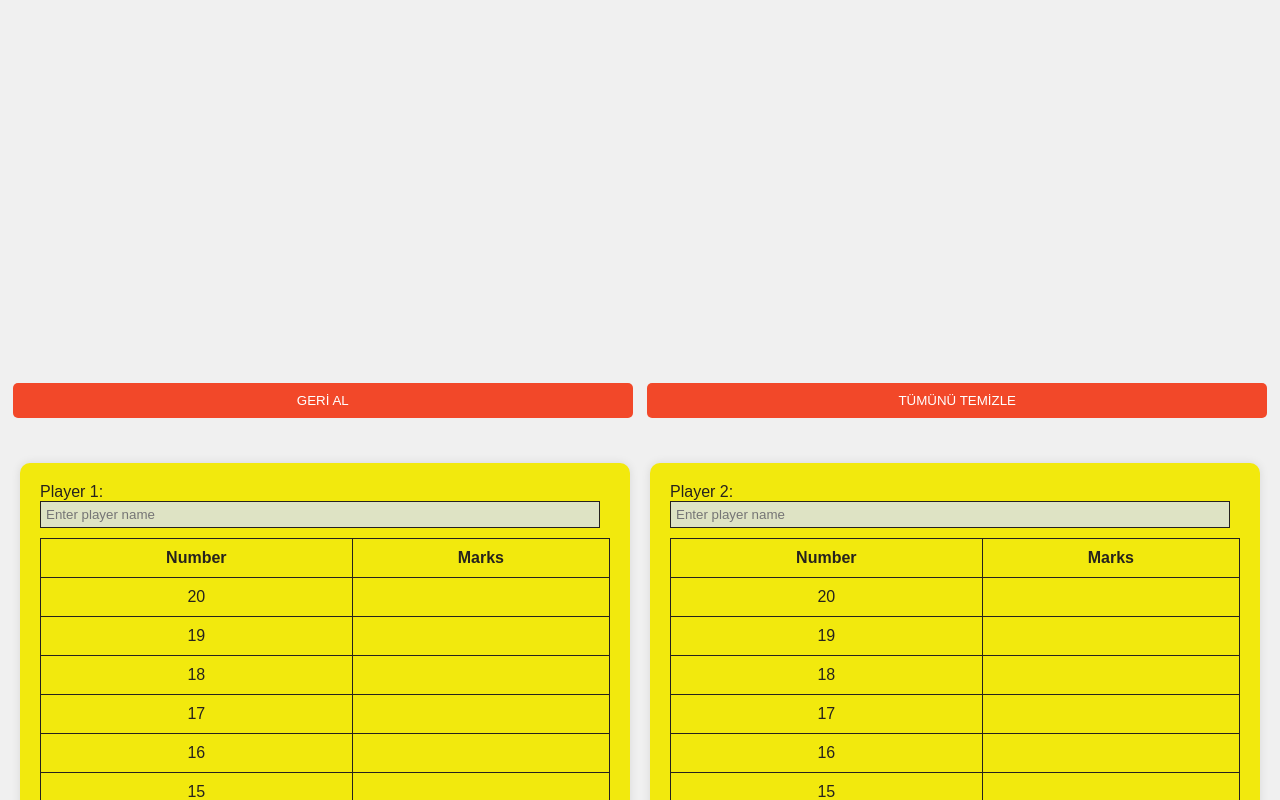
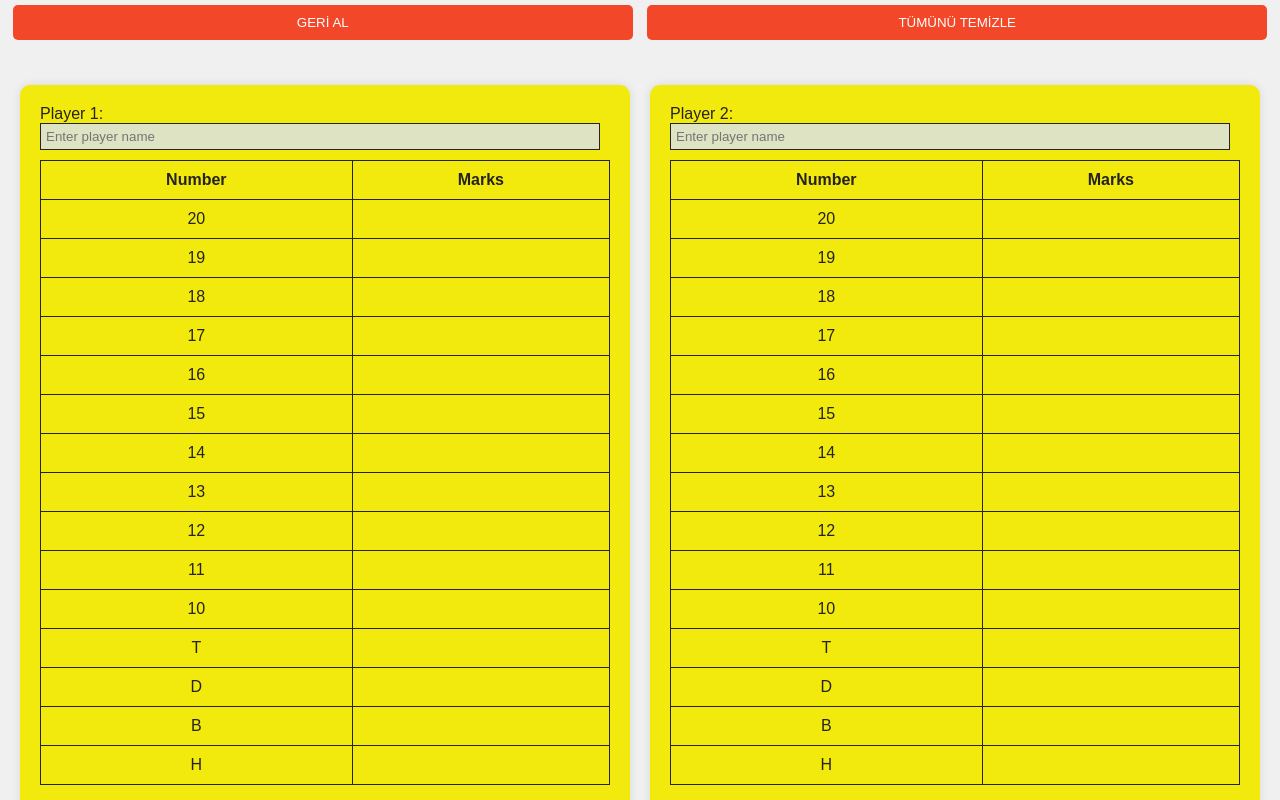
Before and after one commit to evrimguvenc/DARTBOARD, a plain HTML site: page index.html in a window 1280 px wide. Shown: the top 800 px of the page. Drawn offline with Linux system fonts and the light colour scheme.

Commit message:
Update styles.css

```diff
--- a/styles.css
+++ b/styles.css
@@ -6,7 +6,6 @@ body {
     flex-direction: column;
     justify-content: center;
     align-items: center;
-    height: 200vh;
     overflow: hidden;
 }
 
```
